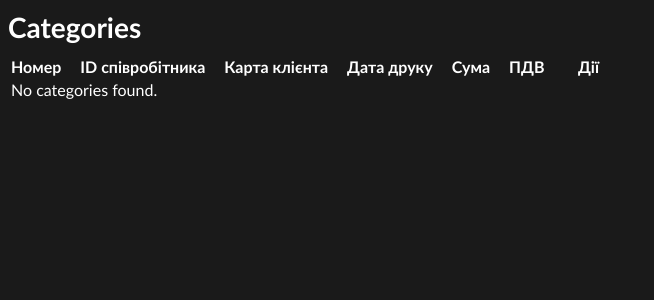
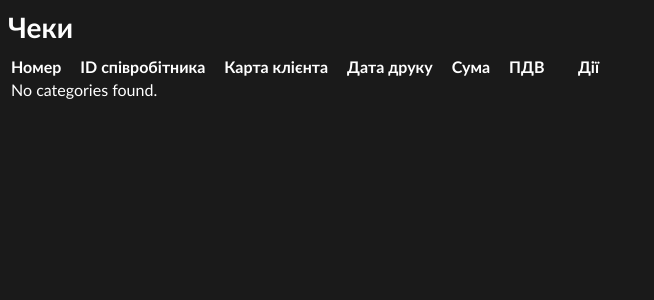
Before and after one commit to deffin05/zlagoda, a Flask app: page /checks in a window 1280 px wide. Shown: the top 300 px of the page, without its empty margins (0-654 px from the left). Run offline with Flask 3, Linux system fonts and the light colour scheme; the visitor is signed in with stand-in values (Sample User, id 1); data that the repository does not hold is empty; parts of the project's set-up code (start-up, migrations or seed data) failed here and were passed over.

Commit message:
Fix wrong headline in checks

```diff
--- a/app/templates/check/list.html
+++ b/app/templates/check/list.html
@@ -1,7 +1,7 @@
 {% extends "base.html" %}
 
 {% block content %}
-    <h2>Categories</h2>
+    <h2>Чеки</h2>
 {#    <a href="{{ url_for('main.add_check') }}" style="font-weight: bold;">+ Створити</a>#}
 
     <table>
```
